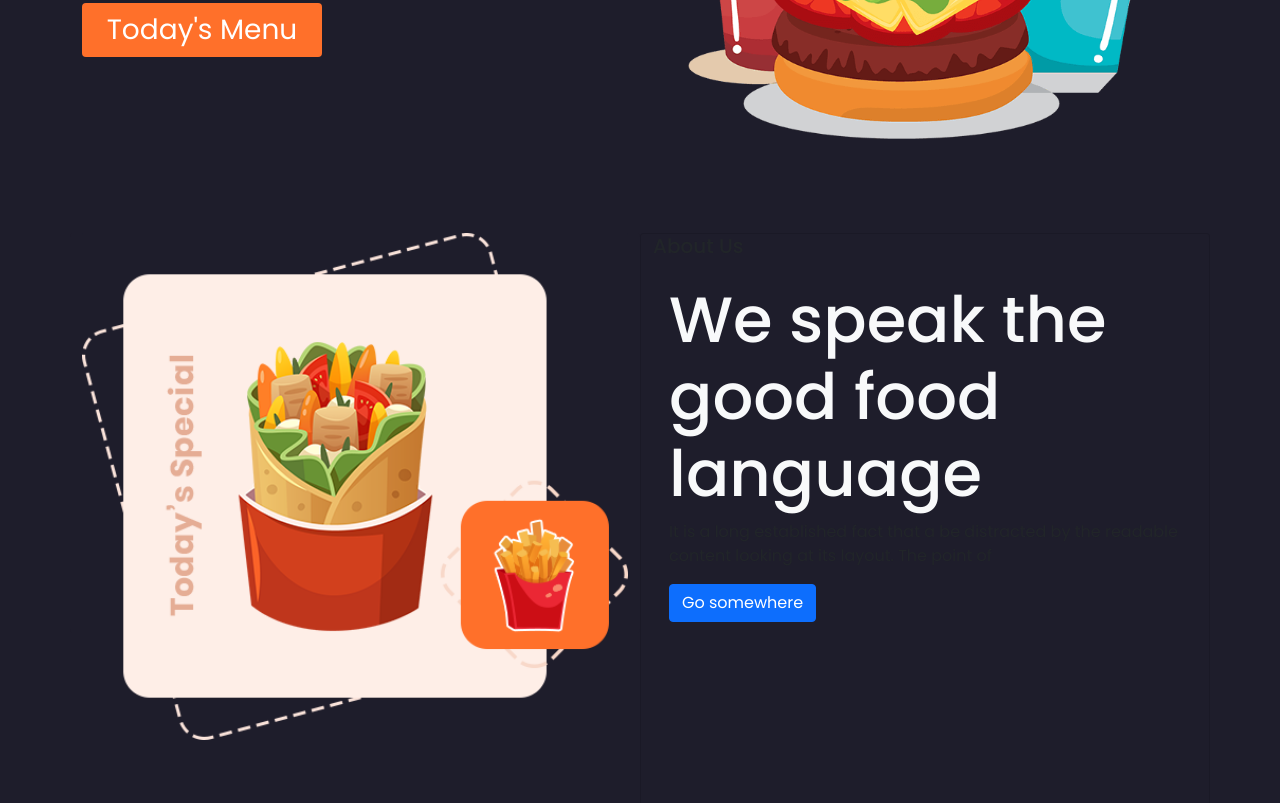
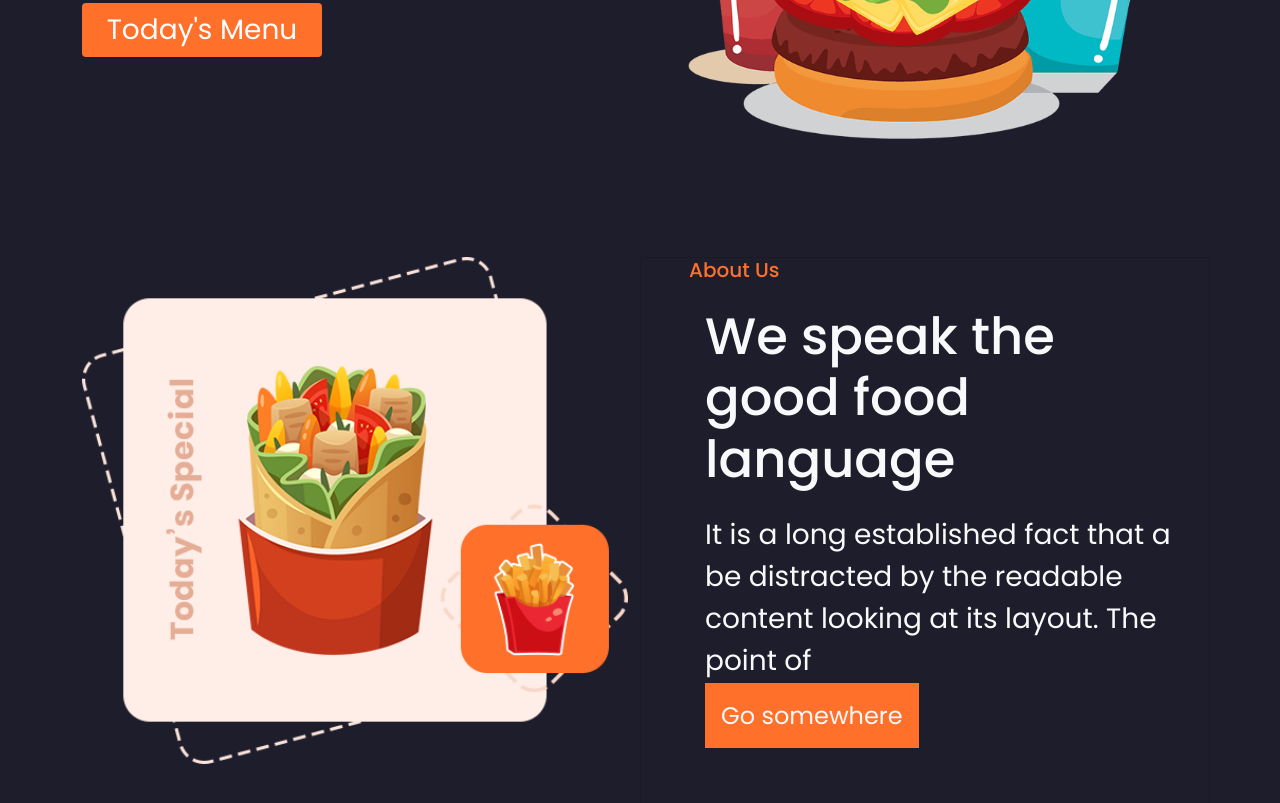
Before and after one commit to JuanDavidAvilaRaveloCampus/Prueba, a plain HTML site: page index.html in a window 1280 px wide. Shown: the part 691-1494 px from the top of the page. Drawn offline with nearby package versions, Linux system fonts and the light colour scheme.

Commit message:
Pruebas:')

```diff
--- a/index.html
+++ b/index.html
@@ -42,20 +42,20 @@
         </div>
       </div>
       <!-- ABOUT US -->
-      <div class="container d-flex flex-wrap" style="height: 100vh;">
+      <div class="container d-flex flex-wrap mt-4" style="height: 100vh; width: 100%; left: 50%; top: 50%;">
         <div class="row">
           <div class="card col border-0 " style="height: 50vh; width: 50%;  background-color: #1e1d2b;">
             <img src="img/about.png" class="card-img-top " style="background-color: #1e1d2b;" alt="...">
           </div>
-          <div class="card" style="background-color: #1e1d2b; width: 50%; position-absolute top-50 start-50 translate-middle">
-            <h5>About Us</h5>
+          <div class="card ps-5" style="background-color: #1e1d2b; width: 50%;">
+            <h5 style="color: #ff702a;">About Us</h5>
             <div class="card-body ">
-              <h1 class="card-titte text-light " style="font-size: 4rem;" >We speak the good
+              <h1 class="card-titte text-light " style="font-size: 3.2rem;" >We speak the good
                 food language</h1>
-              <p class="card-text">It is a long established fact that a
+              <p class="card-text text-light fs-3 mt-4">It is a long established fact that a
                 be distracted by the readable content
                 looking at its layout. The point of</p>
-              <a href="#" class="btn btn-primary">Go somewhere</a>
+              <a href="#" class="navbar-brand fs-4 p-3 text-light" style=" background-color: #ff702a;">Go somewhere</a>
             </div>
           </div>
         </div>
```
